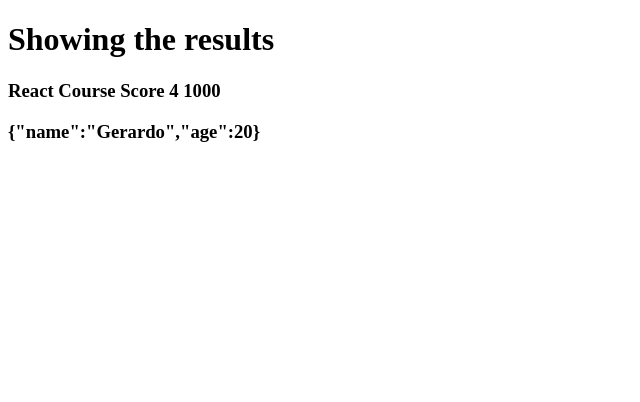
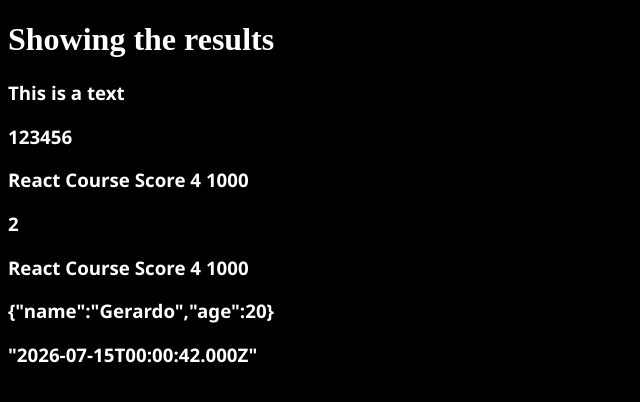
Before and after one commit to PleitesGC-12/React-Learning, a React (Vite) app: page / in a window 1280 px wide. Shown: the top 402 px of the page, without its empty margins (0-640 px from the left). Built offline with nearby package versions, Linux system fonts and the light colour scheme.

Commit message:
feat: Add styles for the page and the existing component

```diff
--- /dev/null
+++ b/src/ArrowComponent.css
@@ -0,0 +1,4 @@
+/* Styles for the Arrow Component */
+h3 {
+    font-family:'Segoe UI', Tahoma, Geneva, Verdana, sans-serif;
+}
--- a/src/ArrowComponent.jsx
+++ b/src/ArrowComponent.jsx
@@ -1,4 +1,8 @@
-// Declaring variables in  jsx
+import './ArrowComponent.css'
+
+// If we were to declare the variables within the component
+// each time there was a change the component should be re-rendered
+// along with its variables. To avoid that we declare them outside of the component
 const text = 'This is a text';
 const numberYes = 123456;
 const arrayYes = ['React Course', ' Score ', 4, ' ', 1000];
@@ -10,14 +14,18 @@ const dateType = new Date(); // shows an error in the console because we can't p
 // by the way we can render objects using JSON.stringify
 const ArrowComponent = () => {
     return (
-        // There's another way to enclose the content to be rendered of the component instead of using a <div>
-        // This way is called fragment
-        <>
+
+        <div>
             <h1>Showing the results</h1>
             {/* We call variables inside curly brackets */}
+            <h3>{text}</h3>
+            <h3>{numberYes}</h3>
+            <h3>{arrayYes}</h3>
+            <h3>{functionType()}</h3>
             <h3>{arrayYes}</h3>
             <h3>{JSON.stringify(objectType)}</h3>
-        </>
+            <h3>{JSON.stringify(dateType)}</h3>
+        </div>
     )
 }
 export default ArrowComponent;
--- a/src/main.jsx
+++ b/src/main.jsx
@@ -1,6 +1,7 @@
 import { StrictMode } from 'react'
 import { createRoot } from 'react-dom/client'
 import ArrowComponent from './ArrowComponent.jsx'
+import './styles.css'
 
 createRoot(document.getElementById('root')).render(
   <StrictMode>
--- /dev/null
+++ b/src/styles.css
@@ -0,0 +1,5 @@
+/* Styles for all the page */
+body, html {
+    background-color: black;
+    color: white;
+}
```
